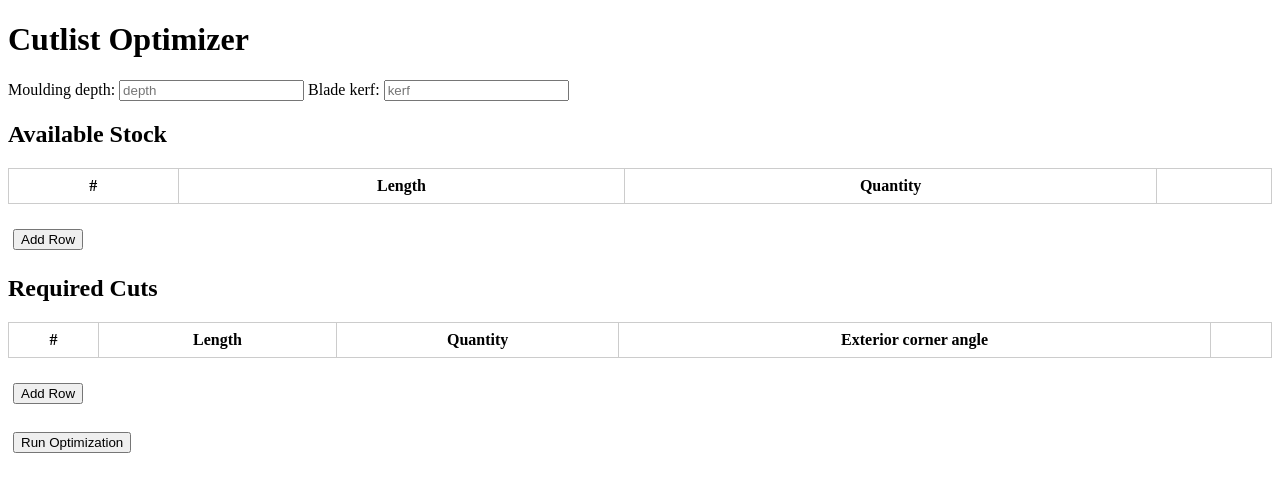
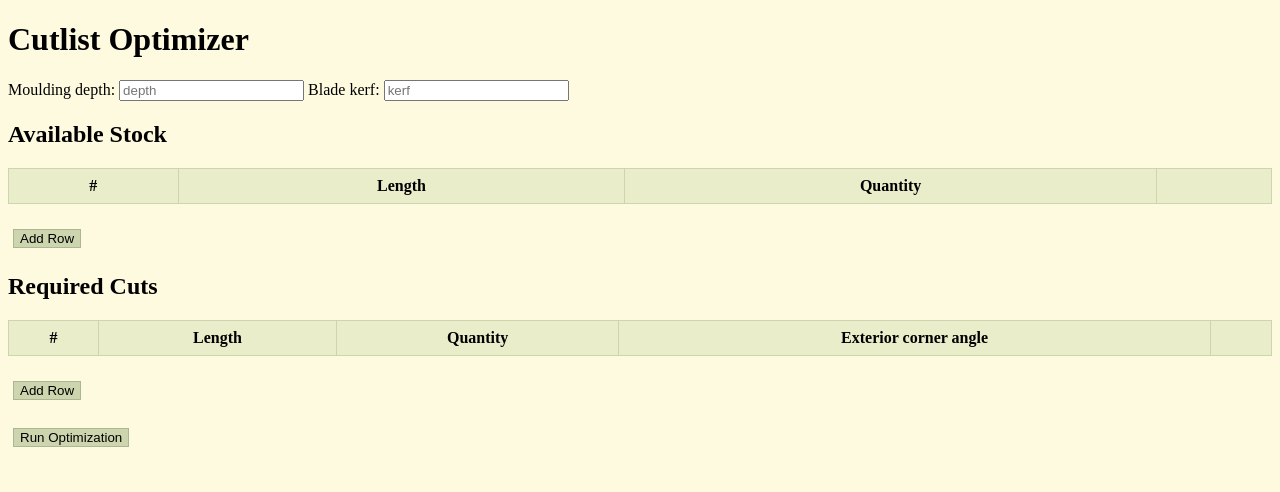
Before and after one commit to trevorjmccoy/cutlist-optimizer, a FastAPI app: page / in a window 1280 px wide. Shown: the top 492 px of the page. Run offline with FastAPI, Linux system fonts and the light colour scheme; lists and menus that the app fills with data are empty.

Commit message:
Adjust styling

```diff
--- a/templates/index.html
+++ b/templates/index.html
@@ -5,18 +5,24 @@
     <meta name="viewport" content="width=device-width, initial-scale=1.0">
     <title>Cutlist Optimizer</title>
     <style>
+        body{
+            background-color: #fefae0;
+        }
         table {
             border-collapse: collapse;
             width: 100%;
             margin-bottom: 20px;
         }
         th, td {
-            border: 1px solid #ccc;
+            border: 1px solid #ccd5ae;
+            background-color: #e9edc9;
             padding: 8px;
             text-align: center;
         }
         button {
             margin: 5px;
+            background-color: #ccd5ae;
+            border: 1px solid #adb593;
         }
     </style>
 </head>
```
